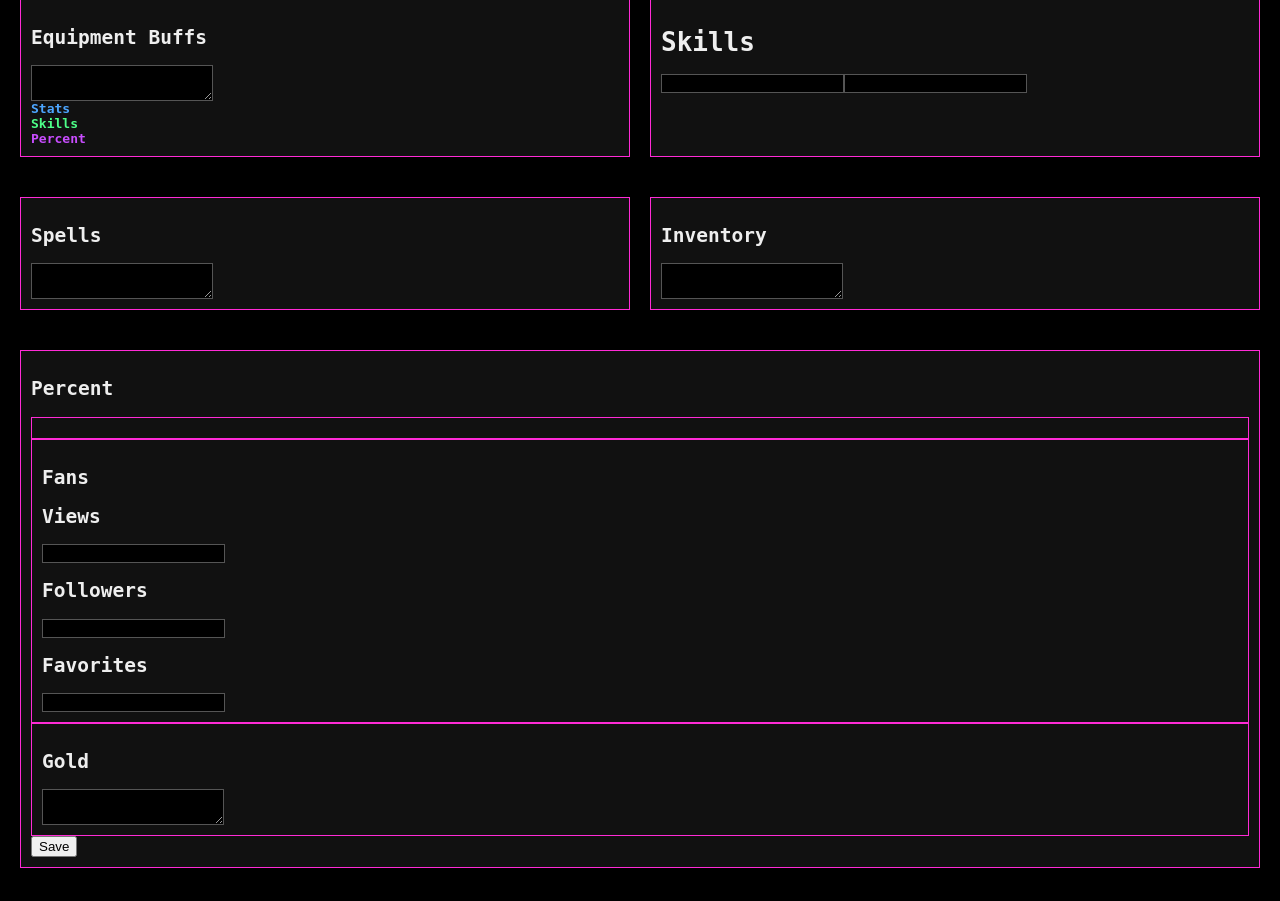
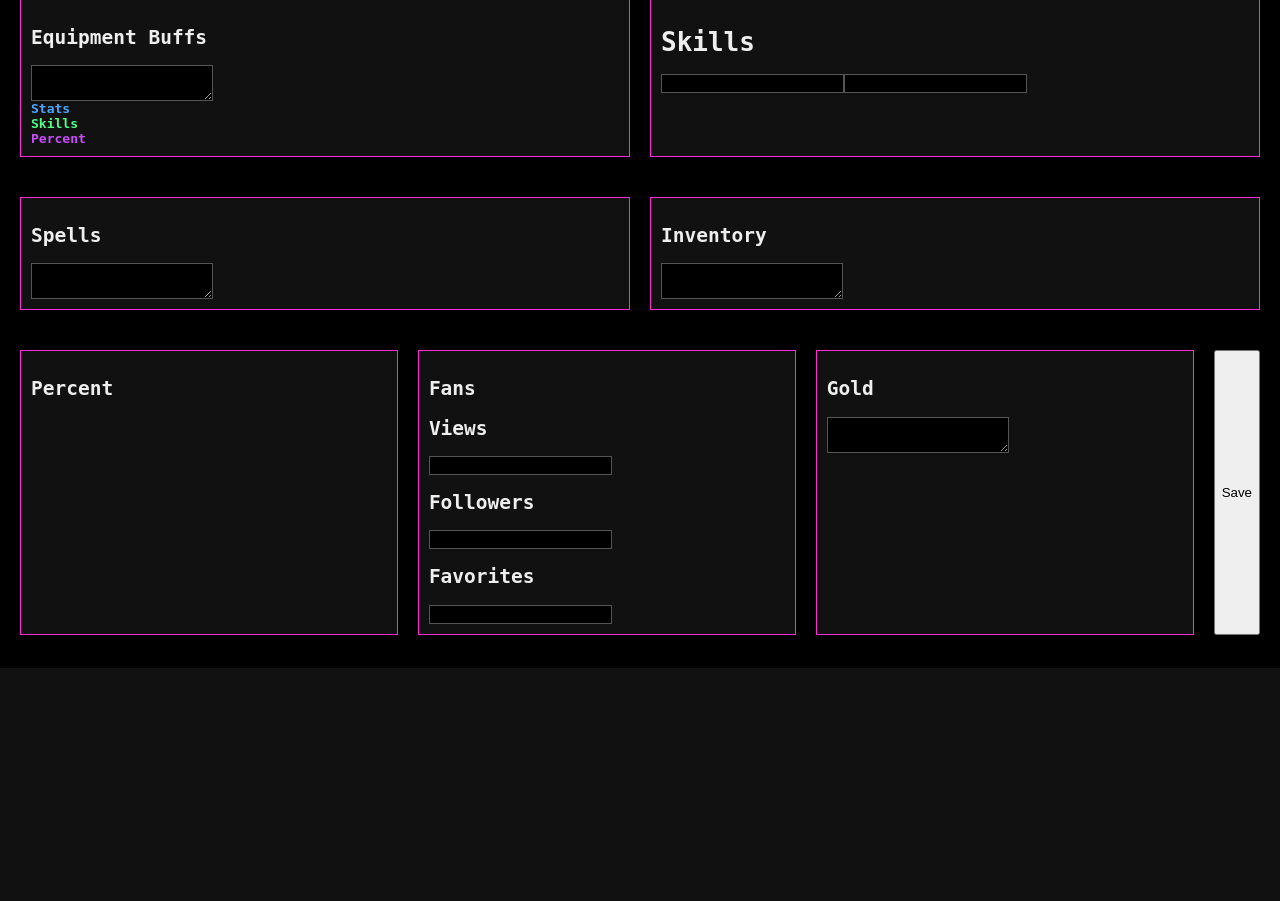
Before and after one commit to chancem5882-web/Dungeon-crawl, a Flask app: template templates/character.html in a window 1280 px wide. Shown: the part 435-1336 px from the top of the page. After the commit the page ends 1103 px from the top, so only its background shows below. Run offline with Flask 3, Linux system fonts and the light colour scheme; the template is opened without the code that fills it, so the values that code supplies are empty.

Commit message:
Update character.html

```diff
--- a/templates/character.html
+++ b/templates/character.html
@@ -93,7 +93,6 @@
 {% for n,v in percs %}
 <div>{{n}}: {{v}}%</div>
 {% endfor %}
-<div class="panel">
 </div>
 
 <div class="panel">
```
